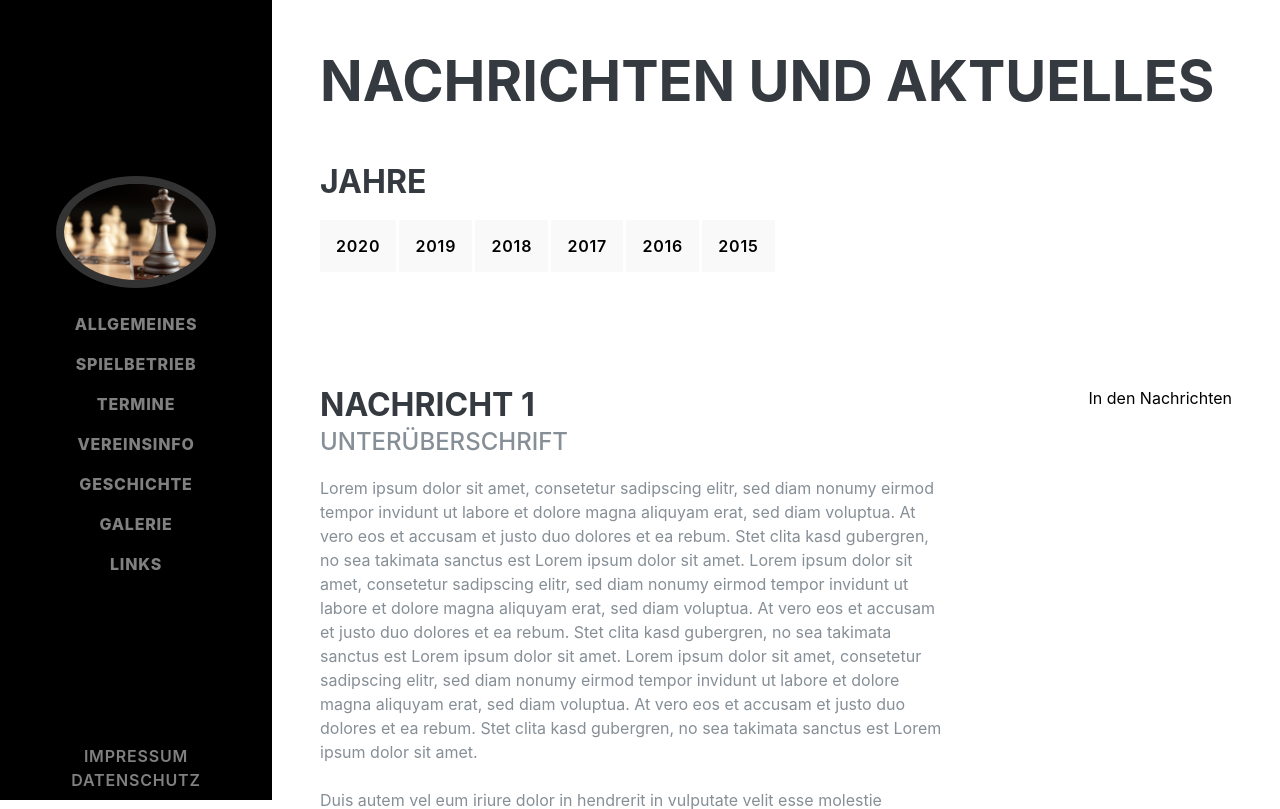
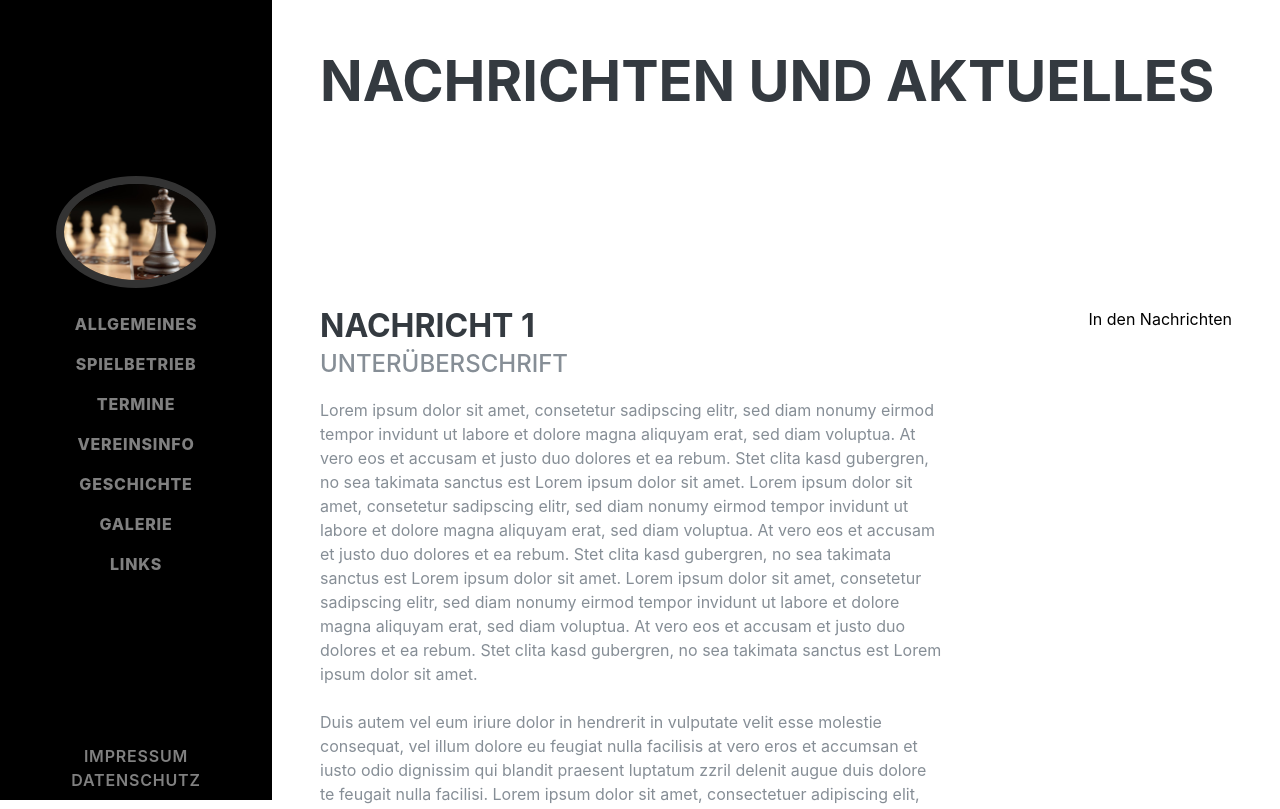
Before and after one commit to fabianscode/fabianscode.github.io, a website: page html/news.html in a window 1280 px wide. Shown: the top 809 px of the page. Drawn offline with Linux system fonts and the light colour scheme; a web font is replaced by a local one.

Commit message:
news-nav-mobile_2

```diff
--- a/css/news.css
+++ b/css/news.css
@@ -1,12 +1,12 @@
 
 .year{
-	padding-top: 2rem;
+	padding-top: 3rem;
 }
 
 
 @media (min-width: 992px){
 	.year{
-	padding-top: 4rem!important;
+	padding-top: 5rem!important;
 	padding-bottom: 3rem!important;
 	}
 }
@@ -44,16 +44,14 @@
 	.year-nav-mobile{
 		display: none!important;
 	}
-
 	.year-nav{
 		display:block!important;
-		position: sticky;
-		position: -webkit-sticky;
-		top: 0;
-		right: 0;
-		left: 0;
-		z-index: 1030;
+		background-color: rgba(255,255,255,1);
+  		position: fixed; /* Make it stick/fixed */
+  		top: -56px; /* Hide the navbar 50 px outside of the top view */
+  		transition: top 0.3s; /* Transition effect when sliding down (and up) */
 	}
+
 	.appearance-nav{
 		width:100%;
 		padding:1rem!important;
@@ -64,6 +62,7 @@
 	.nav-headline{
 	display:block;
 	}
+
 }
 
 
--- a/html/news.html
+++ b/html/news.html
@@ -96,13 +96,12 @@
   <header class="headline-news">
 
   <h2 class="mb-5">Nachrichten und Aktuelles</h2>
-  <h3 class="mb-0 nav-headline">Jahre</h3>
 
   </header>
 
 
   <!--Navigation Jahre, Desktop -->
-  <nav class="year-nav appearance-nav">
+  <nav class="year-nav appearance-nav" id="navbar-years">
     <span class="text-news-nav">
       <a class="js-scroll-trigger link-news-nav" href="#2020">2020</a>
       <a class="js-scroll-trigger link-news-nav" href="#2019">2019</a>
@@ -350,7 +349,8 @@
   <!-- Slideshow -->
   <script src="../js/slideshow.min.js"></script>
 
-
+  <!-- News -->
+  <script src="../js/news.js"></script>
 
 
 </body>
--- /dev/null
+++ b/js/news.js
@@ -0,0 +1,10 @@
+
+window.onscroll = function() {scrollFunction()};
+
+function scrollFunction() {
+  if (document.body.scrollTop > 120 || document.documentElement.scrollTop > 120) {
+    document.getElementById("navbar-years").style.top = "0";
+  } else {
+    document.getElementById("navbar-years").style.top = "-56px";
+  }
+}
```
